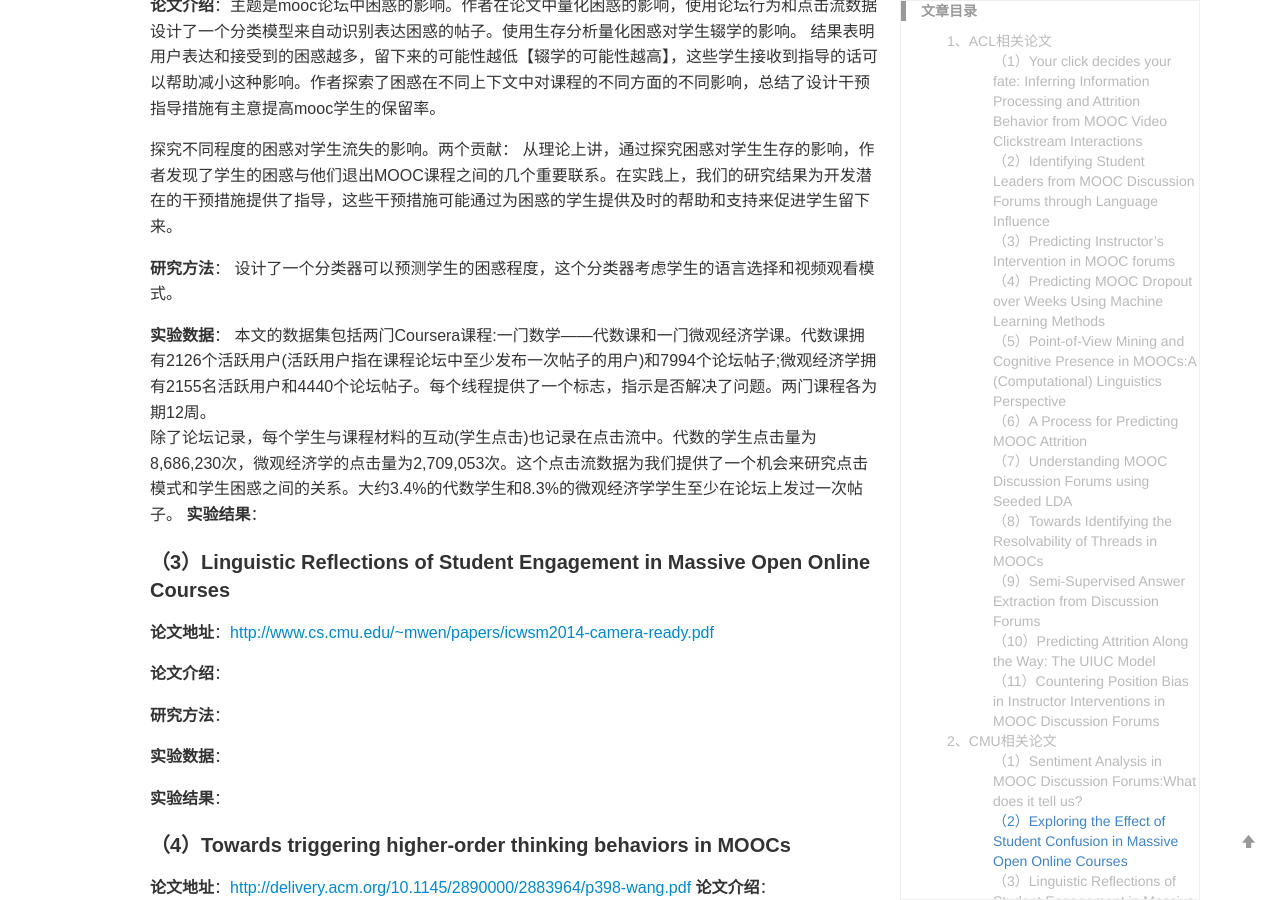
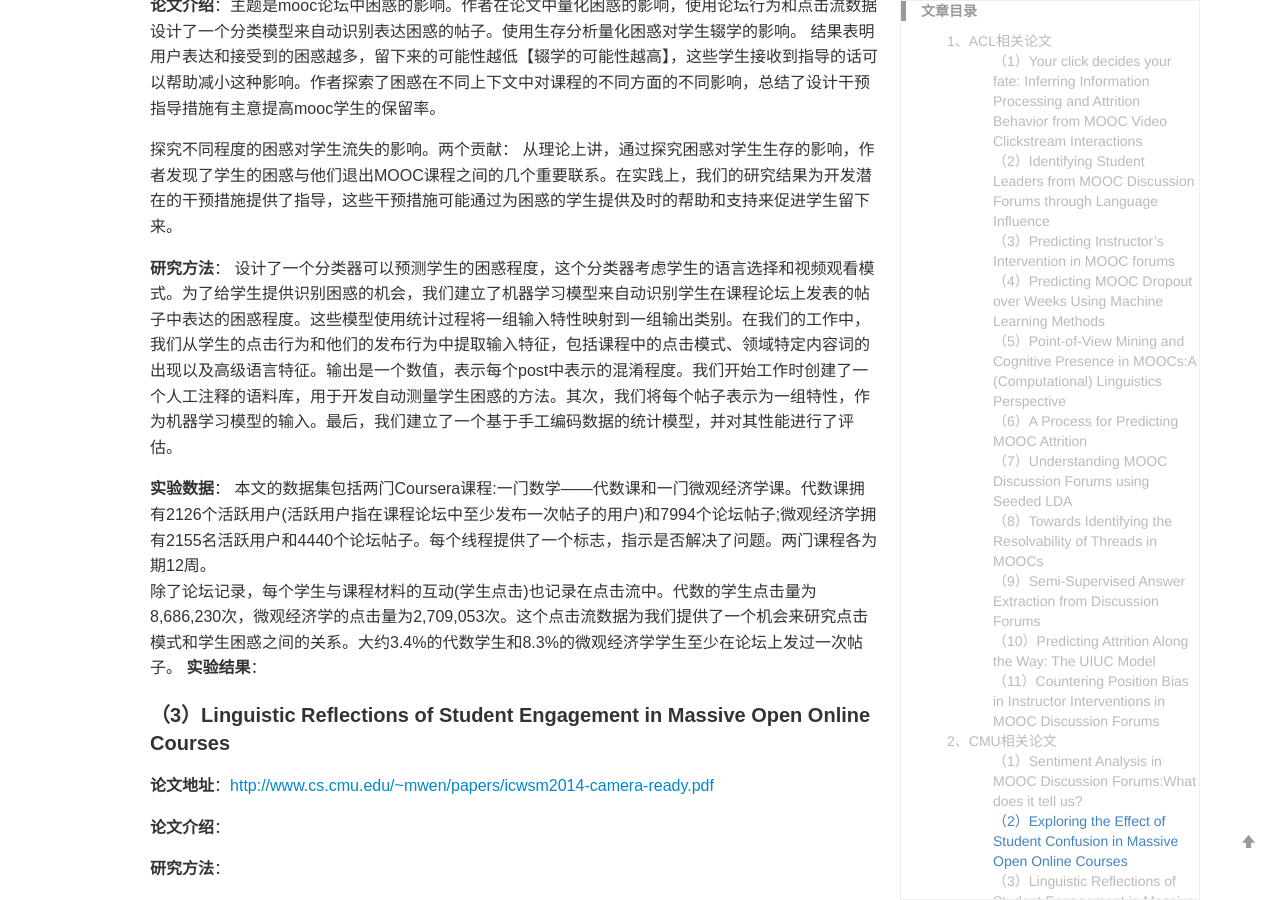
Before and after one commit to yuanmingchen/yuanmingchen.github.io, a Jekyll site: the page built from _posts/2019-04-19-online course nlp paper survey 2.md, in a window 1280 px wide and 900 px high, scrolled down 5740 px. Built offline with Jekyll 4.4.1, drawn with Linux system fonts in a browser that asks for light colours; formulas are drawn with MathJax 3; comment, search, counter and statistics services are not loaded.

Commit message:
Updates _posts/2019-04-19-online course nlp paper survey 2.md
Auto commit by GitBook Editor

```diff
--- a/_posts/2019-04-19-online course nlp paper survey 2.md
+++ b/_posts/2019-04-19-online course nlp paper survey 2.md
@@ -156,7 +156,7 @@ $P(w)$表示情感词$w$在评论中出现的概率，$P(TopicKeyword)$表示当
 从理论上讲，通过探究困惑对学生生存的影响，作者发现了学生的困惑与他们退出MOOC课程之间的几个重要联系。在实践上，我们的研究结果为开发潜在的干预措施提供了指导，这些干预措施可能通过为困惑的学生提供及时的帮助和支持来促进学生留下来。
 
 **研究方法**：
-设计了一个分类器可以预测学生的困惑程度，这个分类器考虑学生的语言选择和视频观看模式。
+设计了一个分类器可以预测学生的困惑程度，这个分类器考虑学生的语言选择和视频观看模式。为了给学生提供识别困惑的机会，我们建立了机器学习模型来自动识别学生在课程论坛上发表的帖子中表达的困惑程度。这些模型使用统计过程将一组输入特性映射到一组输出类别。在我们的工作中，我们从学生的点击行为和他们的发布行为中提取输入特征，包括课程中的点击模式、领域特定内容词的出现以及高级语言特征。输出是一个数值，表示每个post中表示的混淆程度。我们开始工作时创建了一个人工注释的语料库，用于开发自动测量学生困惑的方法。其次，我们将每个帖子表示为一组特性，作为机器学习模型的输入。最后，我们建立了一个基于手工编码数据的统计模型，并对其性能进行了评估。
 
 **实验数据**：
 本文的数据集包括两门Coursera课程:一门数学——代数课和一门微观经济学课。代数课拥有2126个活跃用户(活跃用户指在课程论坛中至少发布一次帖子的用户)和7994个论坛帖子;微观经济学拥有2155名活跃用户和4440个论坛帖子。每个线程提供了一个标志，指示是否解决了问题。两门课程各为期12周。
```
